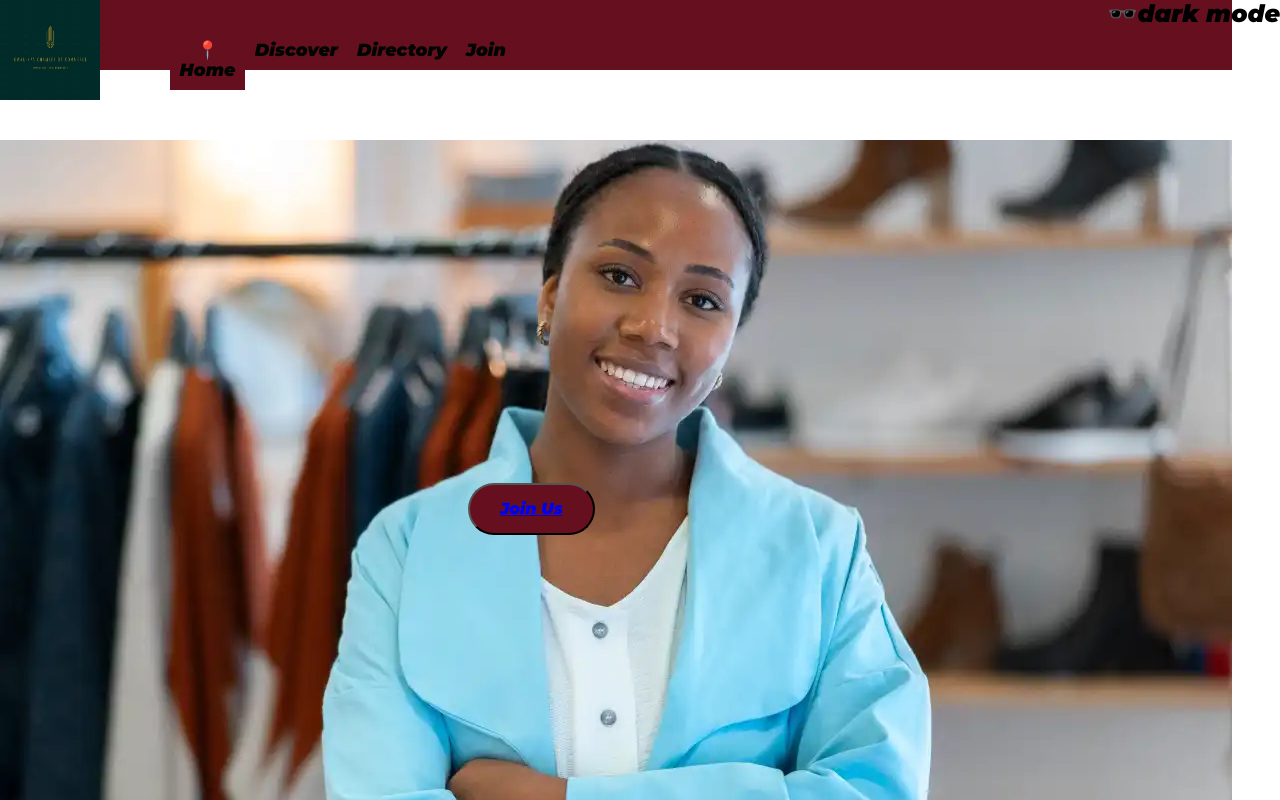
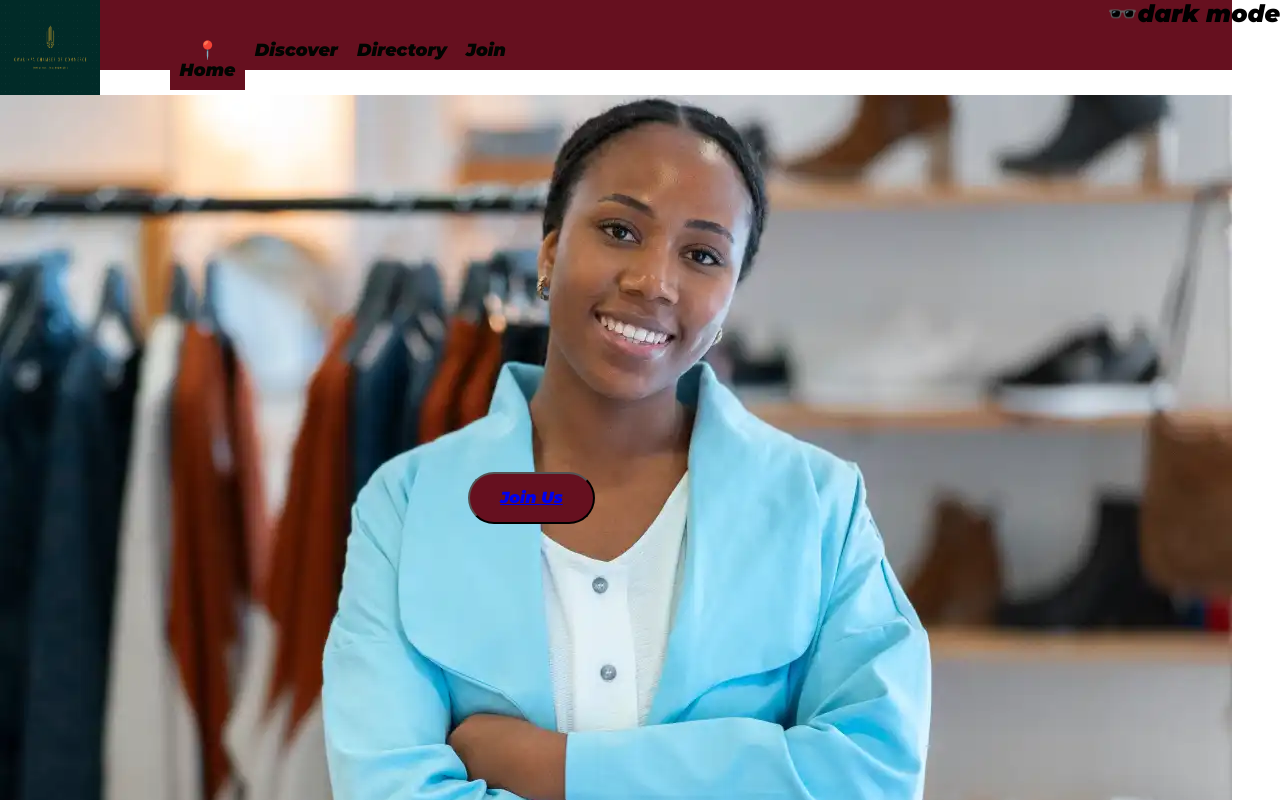
Before and after one commit to emmanuelologe/wdd23, a plain HTML site: page chamber/index.html in a window 1280 px wide. Shown: the top 800 px of the page. Drawn offline with Linux system fonts and the light colour scheme; no server answers.

Commit message:
css update

```diff
--- a/chamber/styles/large.css
+++ b/chamber/styles/large.css
@@ -33,7 +33,7 @@
 
     main{
         position: relative;
-        padding-top: 70px;
+        padding-top: 25px;
      }
 
      #main-content {
```
